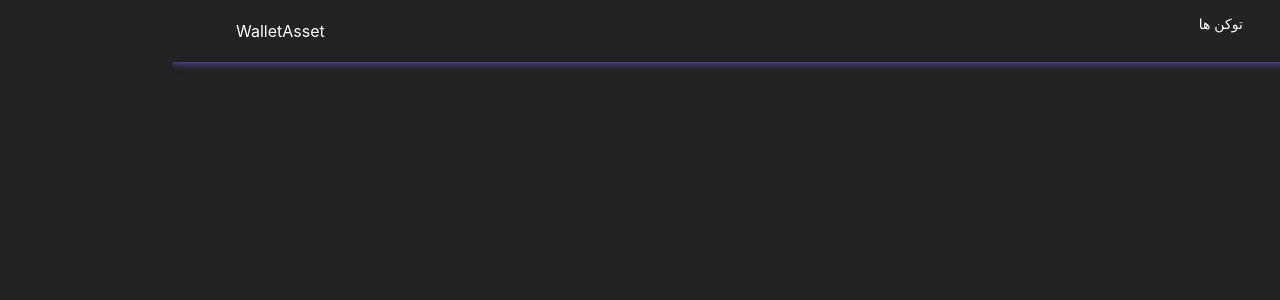
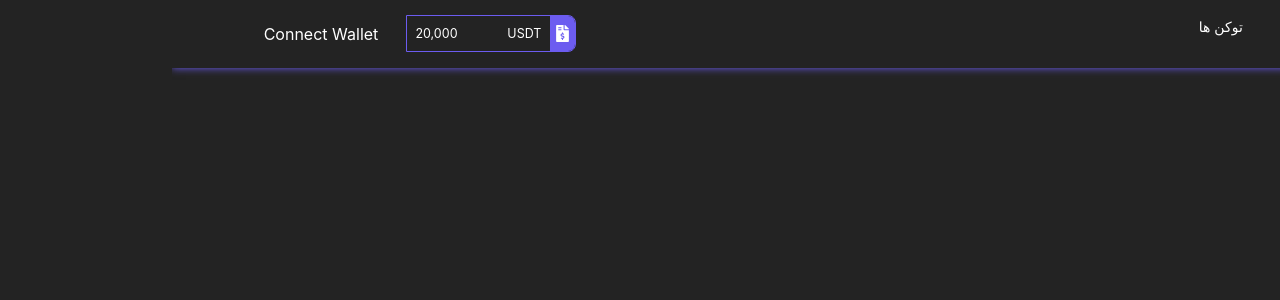
Before and after one commit to iXZed026/rira-app, a React (Create React App) app: page / in a window 1280 px wide. Shown: the top 300 px of the page. Built offline with nearby package versions, Linux system fonts and the light colour scheme.

Commit message:
asset component completed

```diff
--- a/src/component/Header/Asset/Asset.css
+++ b/src/component/Header/Asset/Asset.css
@@ -0,0 +1,44 @@
+.asset {
+    width: 170px;
+    border: 1px solid var(--first-color);
+    border-top-right-radius: 8px;
+    border-bottom-right-radius: 8px;
+}
+
+.asset-container {
+    margin: auto;
+}
+
+.asset-flex {
+    display: flex;
+    justify-content: space-between;
+    align-items: center;
+}
+
+.asset-logo {
+    width: 18%;
+    height: 35px;
+    display: flex;
+    justify-content: center;
+    align-items: center;
+    background-color: var(--first-color);
+    border-top-right-radius: 7px;
+    border-bottom-right-radius: 7px;
+}
+
+.asset-logo svg {
+    font-size: 17px;
+}
+
+.asset-information {
+    width: 100%;
+    display: flex;
+    justify-content: space-between;
+    align-items: center;
+    /* font-size: 13.5px; */
+    padding: 0 5%;
+    font-size: 12.5px;
+}
+
+.asset-information span:first-child {
+}
--- a/src/component/Header/Asset/Asset.js
+++ b/src/component/Header/Asset/Asset.js
@@ -1,10 +1,28 @@
-import React from 'react';
+import React, { useContext } from 'react';
 import "./Asset.css";
+import { TokensContext } from '../../../context/TokensProvider';
+import { FaFileInvoiceDollar } from "react-icons/fa";
 
 const Asset = () => {
-  return (
-    <div>Asset</div>
-  )
+
+    //Use Tokens Data
+    const tokens = useContext(TokensContext);
+    // Dolar
+    const usdt = tokens[1].numberOfTokens.toLocaleString();
+
+    return (
+        <div className="asset">
+            <div className="asset-container">
+                <div className="asset-flex">
+                    <div className="asset-logo"><FaFileInvoiceDollar /></div>
+                    <div className="asset-information">
+                        <span> USDT </span>
+                        <span>{usdt}</span>
+                    </div>
+                </div>
+            </div>
+        </div>
+    )
 }
 
 export default Asset
--- a/src/component/Header/Header.css
+++ b/src/component/Header/Header.css
@@ -1,4 +1,5 @@
 header {
+    width: 100%;
     background-color: var(--bg-color);
     box-shadow: 0 0 8px var(--first-color);
     padding: 1.2% 0;
--- a/src/component/Header/Wallet/Wallet.css
+++ b/src/component/Header/Wallet/Wallet.css
@@ -0,0 +1,4 @@
+.wallet {
+    width: 170px;
+    text-align: center;
+}
--- a/src/component/Header/Wallet/Wallet.js
+++ b/src/component/Header/Wallet/Wallet.js
@@ -3,7 +3,13 @@ import "./Wallet.css"
 
 const Wallet = () => {
   return (
-    <div>Wallet</div>
+    <div className="wallet">
+      <div className="wallet-container">
+        <div className="wallet-flex">
+          Connect Wallet
+        </div>
+      </div>
+    </div>
   )
 }
 
--- a/src/data/TokensData.js
+++ b/src/data/TokensData.js
@@ -1,6 +1,6 @@
 export const TokensData = [
-    { id: 1, tokenLogo: "rialsLogo.svg", tokenName: "Toman", price: 0, NumberOfTokens: 0, description: "" },
-    { id: 2, tokenLogo: "usdtLogo.svg", tokenName: "Usdt", price: 60_000, NumberOfTokens: 0, description: "" },
-    { id: 3, tokenLogo: "bitcoinLogo.svg", tokenName: "Btc", price: 3_400_000, NumberOfTokens: 0, description: "" },
-    { id: 4, tokenLogo: "tonLogo.svg", tokenName: "Ton", price: 330_000, NumberOfTokens: 0, description: "" },
+    { id: 1, tokenLogo: "rialsLogo.svg", tokenName: "Toman", price: 0, numberOfTokens: 0, description: "" },
+    { id: 2, tokenLogo: "usdtLogo.svg", tokenName: "Usdt", price: 60_000, numberOfTokens: 20_000, description: "" },
+    { id: 3, tokenLogo: "bitcoinLogo.svg", tokenName: "Btc", price: 3_400_000, numberOfTokens: 0, description: "" },
+    { id: 4, tokenLogo: "tonLogo.svg", tokenName: "Ton", price: 330_000, numberOfTokens: 0, description: "" },
 ]
```
